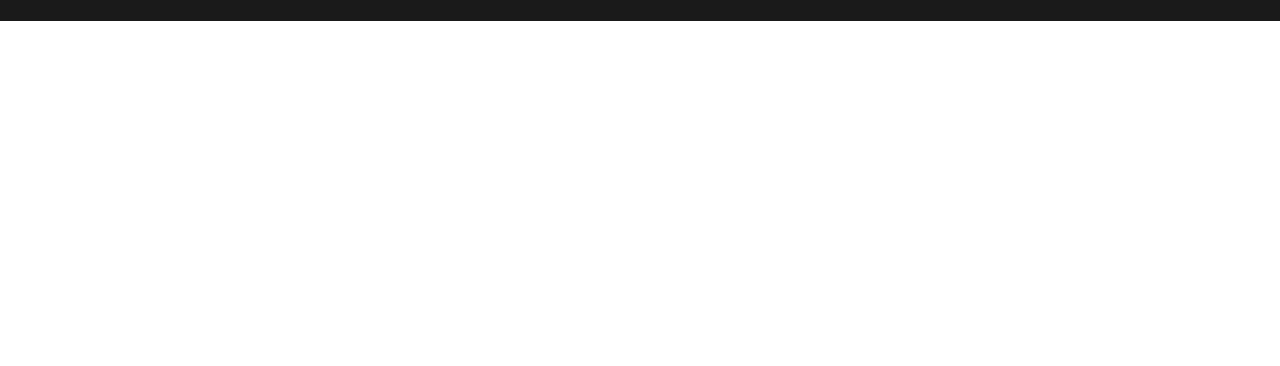
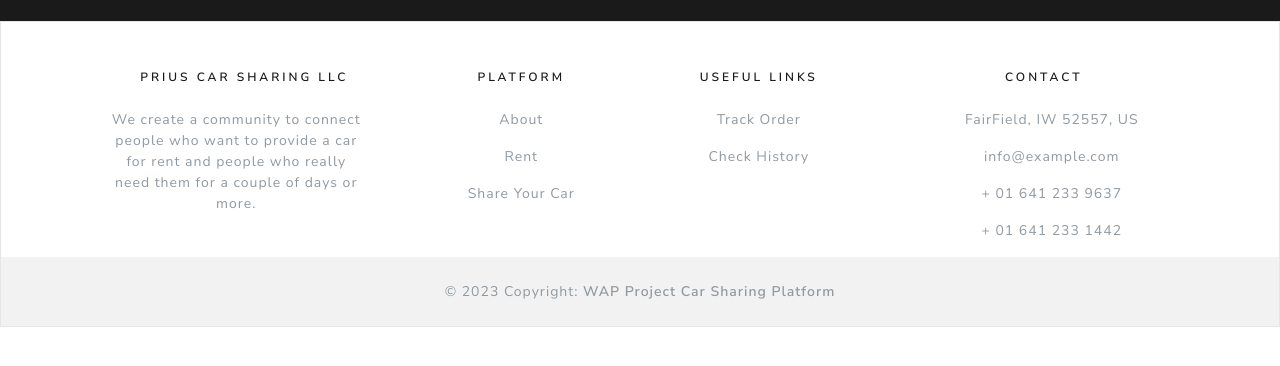
Before and after one commit to dinhthangnguyen/wapcarrental, a website: page public/view/common/index.html in a window 1280 px wide. Shown: the part 68-434 px from the top of the page. Drawn offline with nearby package versions, Linux system fonts and the light colour scheme.

Commit message:
add footer

```diff
--- a/public/view/common/index.html
+++ b/public/view/common/index.html
@@ -59,6 +59,89 @@
         </div>
     </div>
 
+    <!-- Footer -->
+    <footer class="text-center text-lg-start bg-light text-muted">
+        <!-- Section: Links  -->
+        <section class="">
+            <div class="container text-center text-md-start mt-5">
+                <!-- Grid row -->
+                <div class="row mt-3">
+                    <!-- Grid column -->
+                    <div class="col-md-3 col-lg-4 col-xl-3 mx-auto mb-4">
+                        <!-- Content -->
+                        <h6 class="text-uppercase fw-bold mb-4">
+                            <i class="fas fa-gem me-3"></i>PRIUS CAR SHARING LLC
+                        </h6>
+                        <p>
+                            We create a community to connect people who want to provide a car for rent and people who
+                            really need them for a couple of days or more.
+                        </p>
+                    </div>
+                    <!-- Grid column -->
+
+                    <!-- Grid column -->
+                    <div class="col-md-2 col-lg-2 col-xl-2 mx-auto mb-4">
+                        <!-- Links -->
+                        <h6 class="text-uppercase fw-bold mb-4">
+                            PLATFORM
+                        </h6>
+                        <p>
+                            <a href="/about" class="text-reset">About</a>
+                        </p>
+                        <p>
+                            <a href="/rent" class="text-reset">Rent</a>
+                        </p>
+                        <p>
+                            <a href="/owners" class="text-reset">Share Your Car</a>
+                        </p>
+
+
+                    </div>
+                    <!-- Grid column -->
+
+                    <!-- Grid column -->
+                    <div class="col-md-3 col-lg-2 col-xl-2 mx-auto mb-4">
+                        <!-- Links -->
+                        <h6 class="text-uppercase fw-bold mb-4">
+                            Useful links
+                        </h6>
+
+                        <p>
+                            <a href="/billings/track-order" class="text-reset">Track Order</a>
+                        </p>
+                        <p>
+                            <a href="/billings/track-email" class="text-reset">Check History</a>
+                        </p>
+                    </div>
+                    <!-- Grid column -->
+
+                    <!-- Grid column -->
+                    <div class="col-md-4 col-lg-3 col-xl-3 mx-auto mb-md-0 mb-4">
+                        <!-- Links -->
+                        <h6 class="text-uppercase fw-bold mb-4">Contact</h6>
+                        <p><i class="fas fa-home me-3"></i> FairField, IW 52557, US</p>
+                        <p>
+                            <i class="fas fa-envelope me-3"></i>
+                            info@example.com
+                        </p>
+                        <p><i class="fas fa-phone me-3"></i> + 01 641 233 9637</p>
+                        <p><i class="fas fa-print me-3"></i> + 01 641 233 1442</p>
+                    </div>
+                    <!-- Grid column -->
+                </div>
+                <!-- Grid row -->
+            </div>
+        </section>
+        <!-- Section: Links  -->
+
+        <!-- Copyright -->
+        <div class="text-center p-4" style="background-color: rgba(0, 0, 0, 0.05);">
+            © 2023 Copyright:
+            <a class="text-reset fw-bold" href="/">WAP Project Car Sharing Platform</a>
+        </div>
+        <!-- Copyright -->
+    </footer>
+
     <script src="https://cdn.jsdelivr.net/npm/@popperjs/core@2.11.8/dist/umd/popper.min.js"
         integrity="sha384-I7E8VVD/ismYTF4hNIPjVp/Zjvgyol6VFvRkX/vR+Vc4jQkC+hVqc2pM8ODewa9r"
         crossorigin="anonymous"></script>
@@ -66,6 +149,7 @@
         integrity="sha384-BBtl+eGJRgqQAUMxJ7pMwbEyER4l1g+O15P+16Ep7Q9Q+zqX6gSbd85u4mG4QzX+"
         crossorigin="anonymous"></script>
     <script id="additional-script"></script>
+
 </body>
 
 </html>
```
